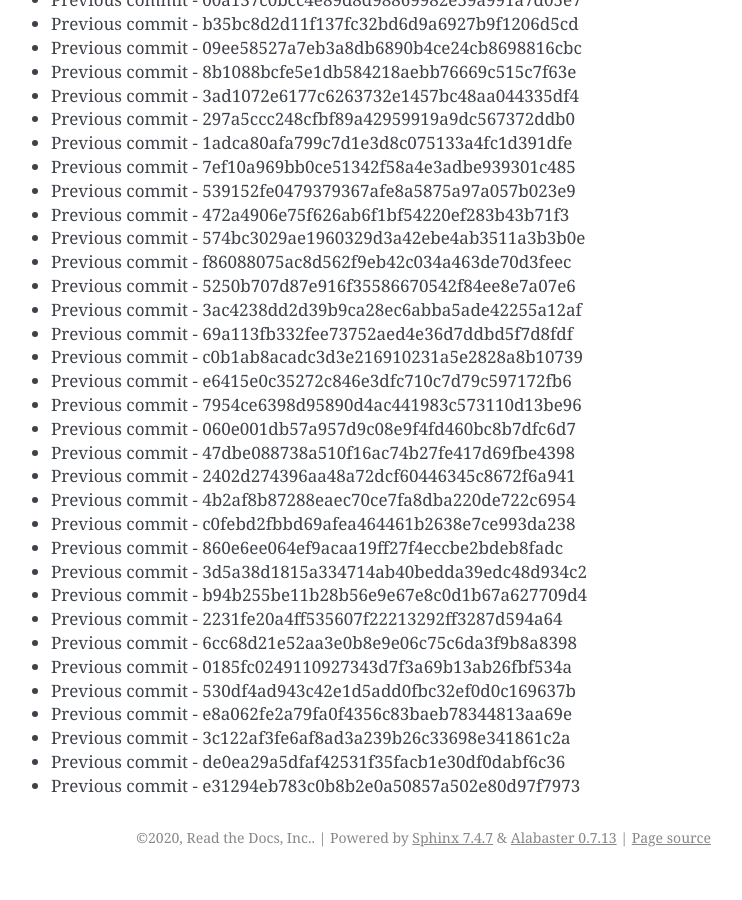
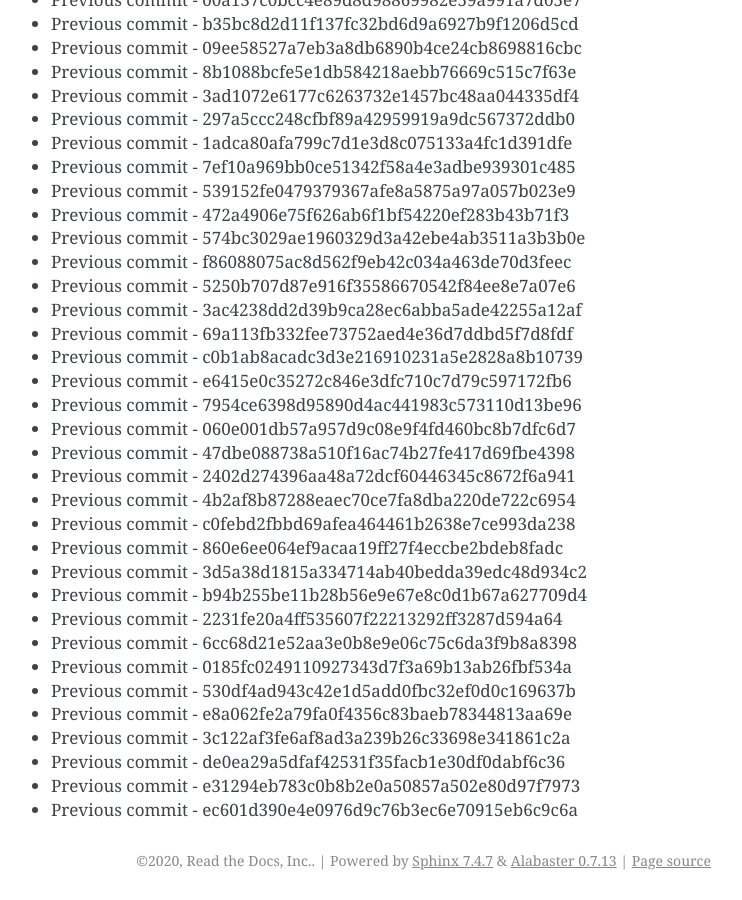
Before and after one commit to readthedocs/rtd-git-stresstest, a Sphinx documentation site: the page built from docs/updates.rst, in a window 1280 px wide and 900 px high, scrolled down 1488 px. Shown: the whole window, without its empty margins (399-1141 px from the left). Built offline with Sphinx 7.4.7, drawn with Linux system fonts in a browser that asks for light colours; before the commit the page ends 2365 px from its top, so only the background shows below that.

Commit message:
Generating commit from previous: ec601d390e4e0976d9c76b3ec6e70915eb6c9c6a

```diff
--- a/docs/updates.rst
+++ b/docs/updates.rst
@@ -94,3 +94,4 @@ It can be tested for any performance characteristics.
 * Previous commit - 3c122af3fe6af8ad3a239b26c33698e341861c2a
 * Previous commit - de0ea29a5dfaf42531f35facb1e30df0dabf6c36
 * Previous commit - e31294eb783c0b8b2e0a50857a502e80d97f7973
+* Previous commit - ec601d390e4e0976d9c76b3ec6e70915eb6c9c6a
```
